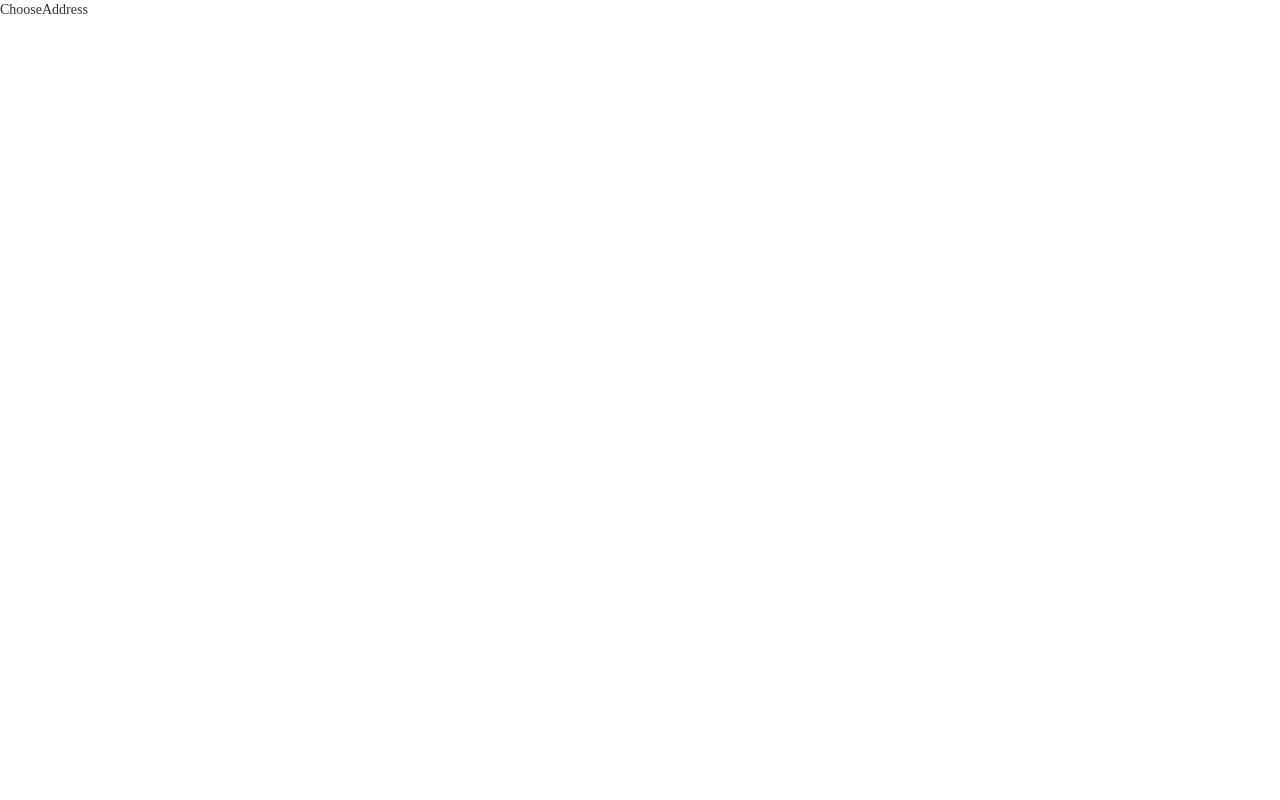
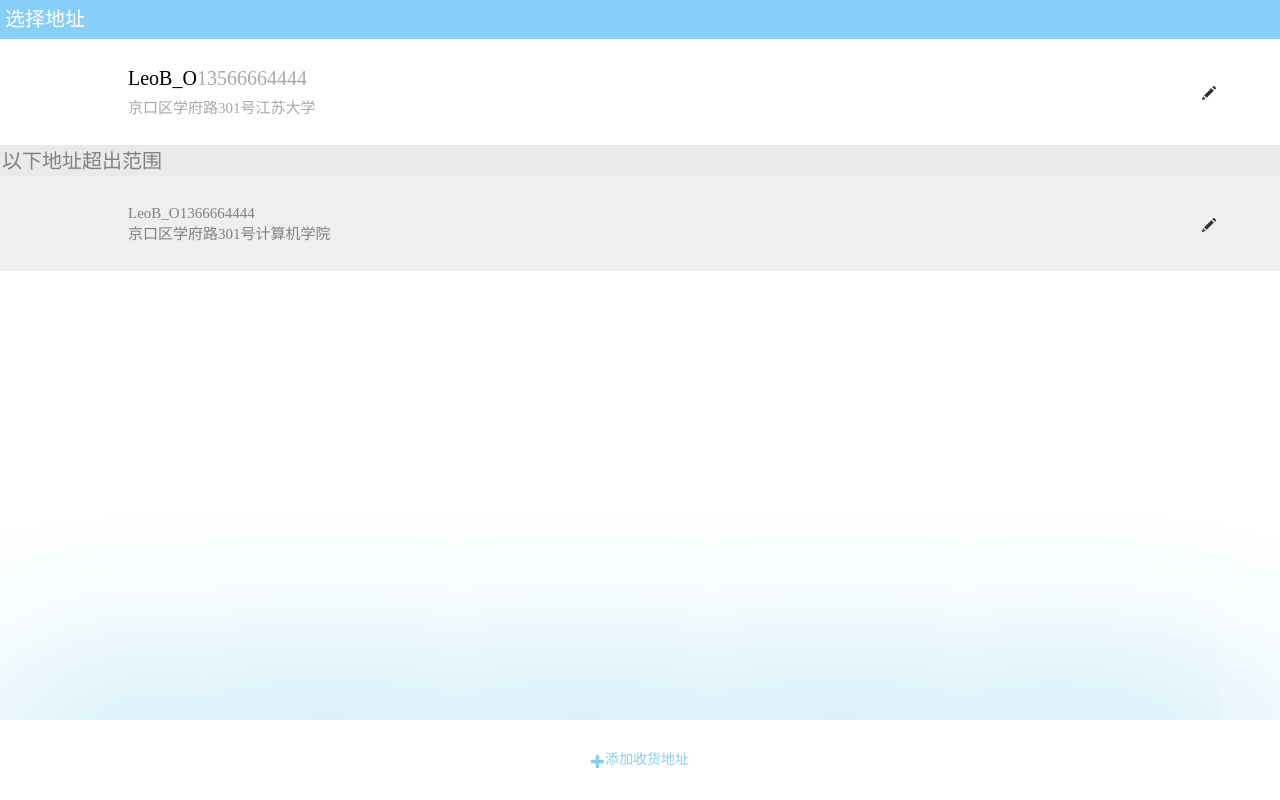
Before and after one commit to LeoB-O/OrderDish-FrontEnd, a Vue app: page /#/ChooseAddress in a window 1280 px wide. Built offline with nearby package versions, Linux system fonts and the light colour scheme.

Commit message:
Add: choose address

```diff
--- a/src/components/ChooseAddress.vue
+++ b/src/components/ChooseAddress.vue
@@ -1,15 +1,207 @@
 <template>
-<div class="choose-address">
-  ChooseAddress
-</div>
+  <div class="choose-address">
+    <div class="avalible-address">
+      <div class="avalible-address__title">
+        选择地址
+      </div>
+      <div class="avalible-address__list">
+        <div class="avalible-address__item" v-for="address in addresses" v-if="address.avalible" :key="address.address">
+          <div class="avalible-item__detail">
+            <div class="avalible-item__name-phone">
+              <span class="avalible-item__name">{{address.name}}</span>
+              <span class="avalible-item__phone">{{address.phone}}</span>
+            </div>
+            <div class="avalible-item__address">
+              {{address.address}}
+            </div>
+          </div>
+          <div class="avalible-item__modify">
+            <div class="glyphicon glyphicon-pencil" aria-hidden="true"></div>
+          </div>
+        </div>
+      </div>
+    </div>
+    <div class="unavalible-address">
+      <div class="unavalible-address__title">
+        以下地址超出范围
+      </div>
+      <div class="unavalible-address__list">
+        <div class="unavalible-address__item" v-for="address in addresses" v-if="!address.avalible" :key="address.address">
+          <div class="unavalible-item__detail">
+            <div class="unavalible-item__name-phone">
+              <span class="unavalible-item__name">{{address.name}}</span>
+              <span class="unavalible-item__phone">{{address.phone}}</span>
+            </div>
+            <div class="unavalible-item__address">
+              {{address.address}}
+            </div>
+          </div>
+          <div class="unavalible-item__modify">
+            <div class="glyphicon glyphicon-pencil" aria-hidden="true"></div>
+          </div>
+        </div>
+      </div>
+    </div>
+    <div class="space"></div>
+    <div class="footer">
+      <div class="add-address">
+        <span class="glyphicon glyphicon-plus" aria-hidden="true"></span>
+        <span>添加收货地址</span>
+      </div>
+    </div>
+  </div>
 </template>
 
 <script>
 export default {
-  name: 'ChooseAddress'
+  name: 'ChooseAddress',
+  data () {
+    return {
+      addresses: [{
+        address: '京口区学府路301号江苏大学',
+        name: 'LeoB_O',
+        phone: '13566664444',
+        avalible: true
+      }, {
+        address: '京口区学府路301号计算机学院',
+        name: 'LeoB_O',
+        phone: '1366664444',
+        avalible: false
+      }]
+    }
+  }
 }
 </script>
 
 <style scoped>
+  .choose-address {
+    width: 100%;
+    height: 100%;
+  }
 
+  .avalible-address {
+    width: 100%;
+  }
+
+  .avalible-address__title {
+    width: 100%;
+    background-color: lightskyblue;
+    color: white;
+    font-size: 20px;
+    padding: 5px;
+  }
+
+  .avalible-address__list {
+  }
+
+  .avalible-address__item {
+    display: flex;
+    justify-content: space-between;
+    padding: 2% 5% 2% 10%;
+  }
+
+  .avalible-item__detail {
+    display: flex;
+    flex-direction: column;
+  }
+
+  .avalible-item__name-phone {
+    margin-bottom: 5px;
+  }
+
+  .avalible-item__name {
+    color: #000;
+    font-size: 20px;
+  }
+
+  .avalible-item__phone {
+    color: darkgrey;
+    font-size: 20px;
+  }
+
+  .avalible-item__address {
+    color: darkgrey;
+    font-size: 15px;
+  }
+
+  .avalible-item__modify {
+    display: flex;
+    align-items: center;
+  }
+  /*************************
+  ----------divide----------
+  **************************/
+  .unavalible-address {
+    width: 100%;
+    background-color: #efefef;
+  }
+
+  .unavalible-address__title {
+    width: 100%;
+    background-color: #eaeaea;
+    color: grey;
+    font-size: 20px;
+    padding: 2px;
+  }
+
+  .unavalible-address__list {
+    margin-bottom: 5px;
+  }
+
+  .unavalible-address__item {
+    display: flex;
+    justify-content: space-between;
+    padding: 2% 5% 2% 10%;
+  }
+
+  .unavalible-item__detail {
+    display: flex;
+    flex-direction: column;
+  }
+
+  .unavalible-item__name-phone {
+  }
+
+  .unavalible-item__name {
+    color: grey;
+    font-size: 15px;
+  }
+
+  .unavalible-item__phone {
+    color: grey;
+    font-size: 15px;
+  }
+
+  .unavalible-item__address {
+    color: grey;
+    font-size: 15px;
+  }
+
+  .unavalible-item__modify {
+    display: flex;
+    align-items: center;
+  }
+
+  .space {
+    height: 10%;
+    width: 100%;
+  }
+
+  .footer {
+    height: 10%;
+    width: 100%;
+    position: fixed;
+    bottom: 0px;
+    display: flex;
+    justify-content: center;
+    align-items: center;
+    box-shadow: -5px -5px 200px skyblue;
+  }
+
+  .add-address {
+    display: flex;
+    justify-content: center;
+    align-items: center;
+    color: skyblue;
+  }
 </style>
```
